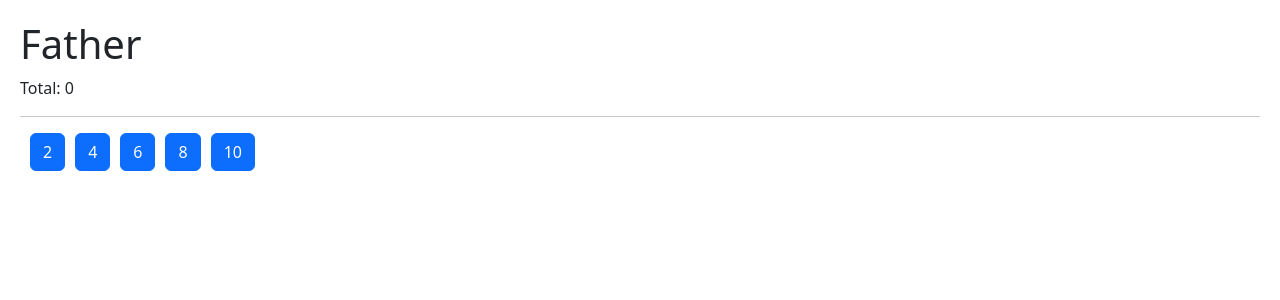
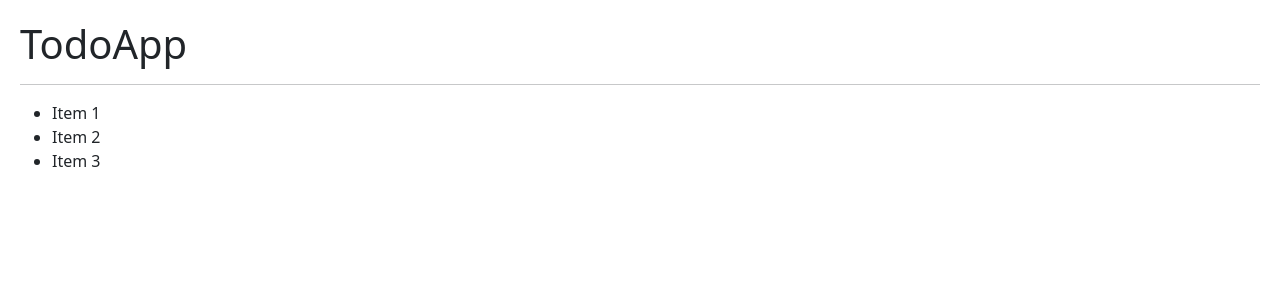
Before and after one commit to alexelizaga/05-react-hooks-vite, a React (Vite) app: page / in a window 1280 px wide. Shown: the top 300 px of the page. Built offline with nearby package versions, Linux system fonts and the light colour scheme.

Commit message:
141. useReducer - Todo List

```diff
--- /dev/null
+++ b/src/08-useReducer/TodoApp.tsx
@@ -0,0 +1,35 @@
+import { useReducer } from 'react';
+
+import { todoReducer } from './todoReducer';
+
+const initialState: any  = [
+    {
+        id: new Date().getTime(),
+        description: 'Collect the soul stone',
+        done: false,
+    },
+    {
+        id: new Date().getTime() * 3,
+        description: 'Collect the power stone',
+        done: false,
+    }
+]
+
+export const TodoApp = () => {
+
+    const [ todos, dispatch ] = useReducer( todoReducer, initialState );
+
+    return (
+        <>
+            <h1>TodoApp</h1>
+            <hr />
+
+            <ul>
+                <li>Item 1</li>
+                <li>Item 2</li>
+                <li>Item 3</li>
+            </ul>
+        </>
+    )
+
+}
--- /dev/null
+++ b/src/08-useReducer/todoReducer.ts
@@ -0,0 +1,10 @@
+
+export const todoReducer = ( initialState = [], action: any ) => {
+
+    switch (action?.type) {
+        case 'ABC':
+            throw new Error('Action.type = ABC is not implemented');
+        default:
+            return initialState;
+    }
+}
--- a/src/main.tsx
+++ b/src/main.tsx
@@ -12,17 +12,14 @@ import ReactDOM from 'react-dom/client'
 // import { Memorize } from './06-memos/Memorize';
 // import { MemoHook } from './06-memos/MemoHook';
 // import { CallbackHook } from './06-memos/CallbackHook';
-import { Father } from './07-memo-task/Father';
+// import { Father } from './07-memo-task/Father';
+import { TodoApp } from './08-useReducer/TodoApp';
 
 import './index.css'
 
 
 ReactDOM.createRoot(document.getElementById('root') as HTMLElement).render(
     // <React.StrictMode>
-    //     <Memorize />
+         <TodoApp />
     // </React.StrictMode>
-
-    // <MemoHook />
-    // <CallbackHook />
-    <Father />
 )
```
Also changed, not shown: 1 other file (tests, documents, lock files or other folders).
